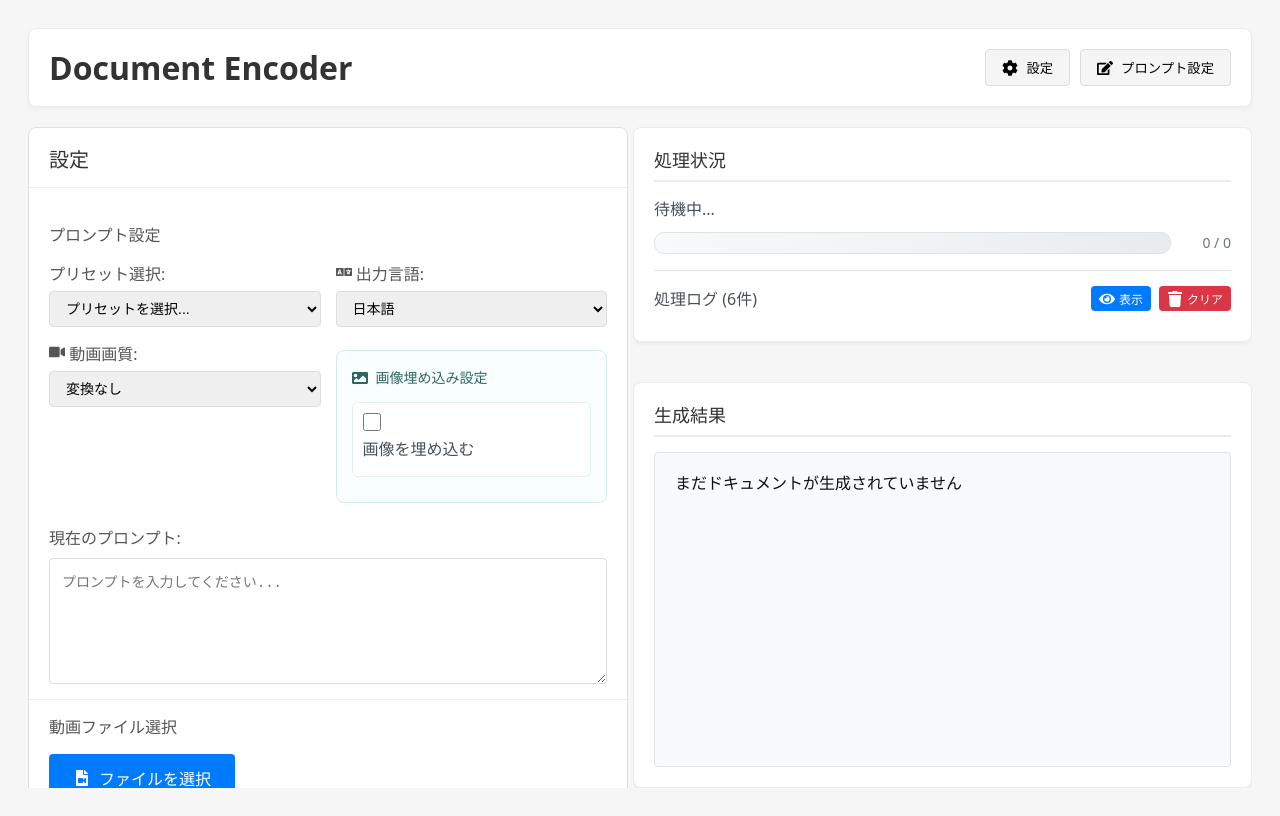
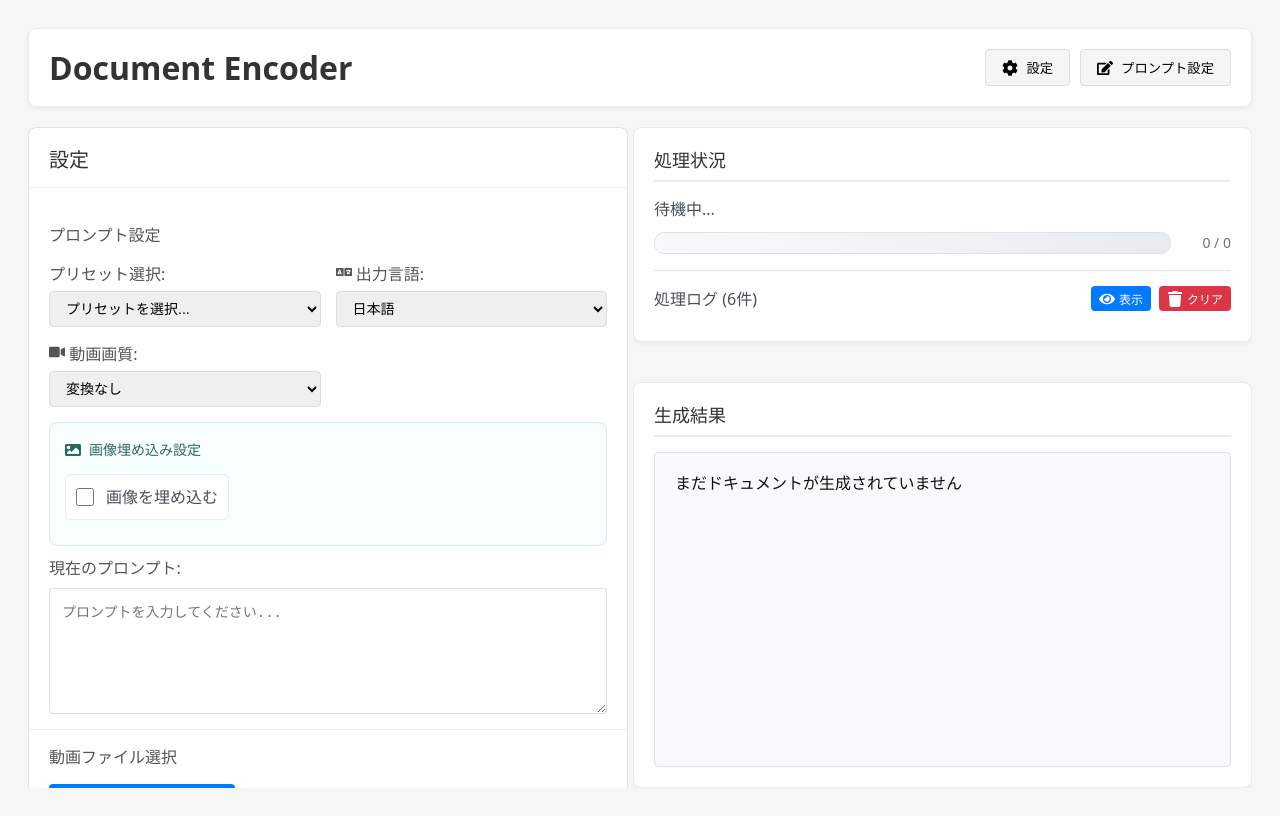
Before and after one commit to namazuchin/document_encoder, a React (Vite) app: page / in a window 1280 px wide. Built offline with nearby package versions, Linux system fonts and the light colour scheme.

Commit message:
App.cssに画像埋め込み設定用の新しいスタイルを追加し、MainDashboardコンポーネントのUIを改善しました。これにより、画像埋め込みのオプションがより整理され、ユーザーが設定を直感的に操作できるようになりました。

```diff
--- a/src/App.css
+++ b/src/App.css
@@ -370,6 +370,12 @@
 .image-embed-group .frequency-setting {
   margin-top: 10px;
   padding-left: 10px;
+}
+
+.image-embed-controls {
+  display: flex;
+  align-items: center;
+  gap: 20px;
 }
 
 /* より具体的なセレクタで強制適用 */
--- a/src/components/MainDashboard.tsx
+++ b/src/components/MainDashboard.tsx
@@ -178,9 +178,10 @@ export default function MainDashboard({
                     <option value="480p">480p</option>
                   </select>
                 </div>
-                <div className="setting-group">
+              </div>
               <div className="image-embed-group">
                 <h4><FaImage className="icon" /> 画像埋め込み設定</h4>
+                <div className="image-embed-controls">
                   <div className="checkbox-group">
                     <label className="checkbox-label" htmlFor="embedImages">
                       <input
@@ -208,7 +209,6 @@ export default function MainDashboard({
                       </select>
                     </div>
                   )}
-                  </div>
                 </div>
               </div>
               <div className="prompt-editor">
```
Lines whose indentation alone changed are shown as unchanged.
